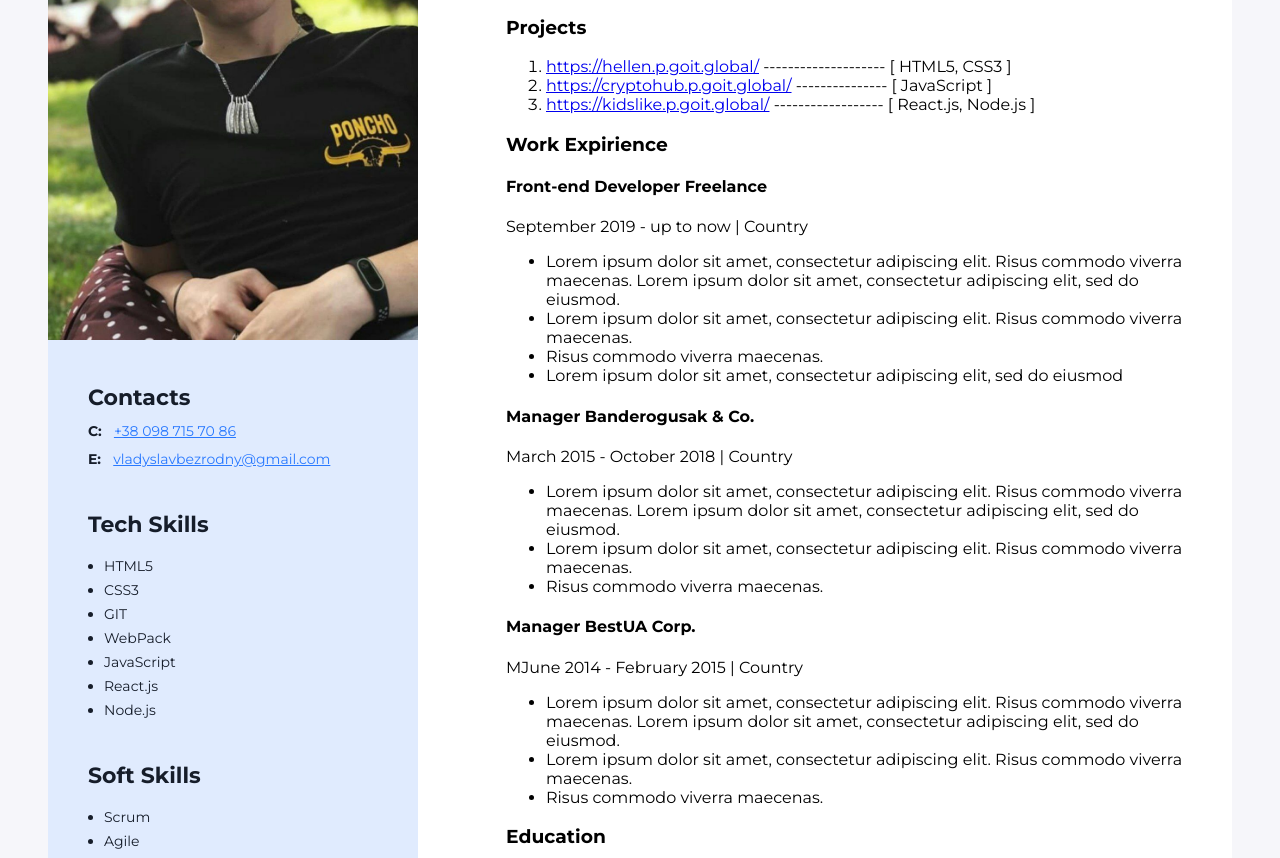
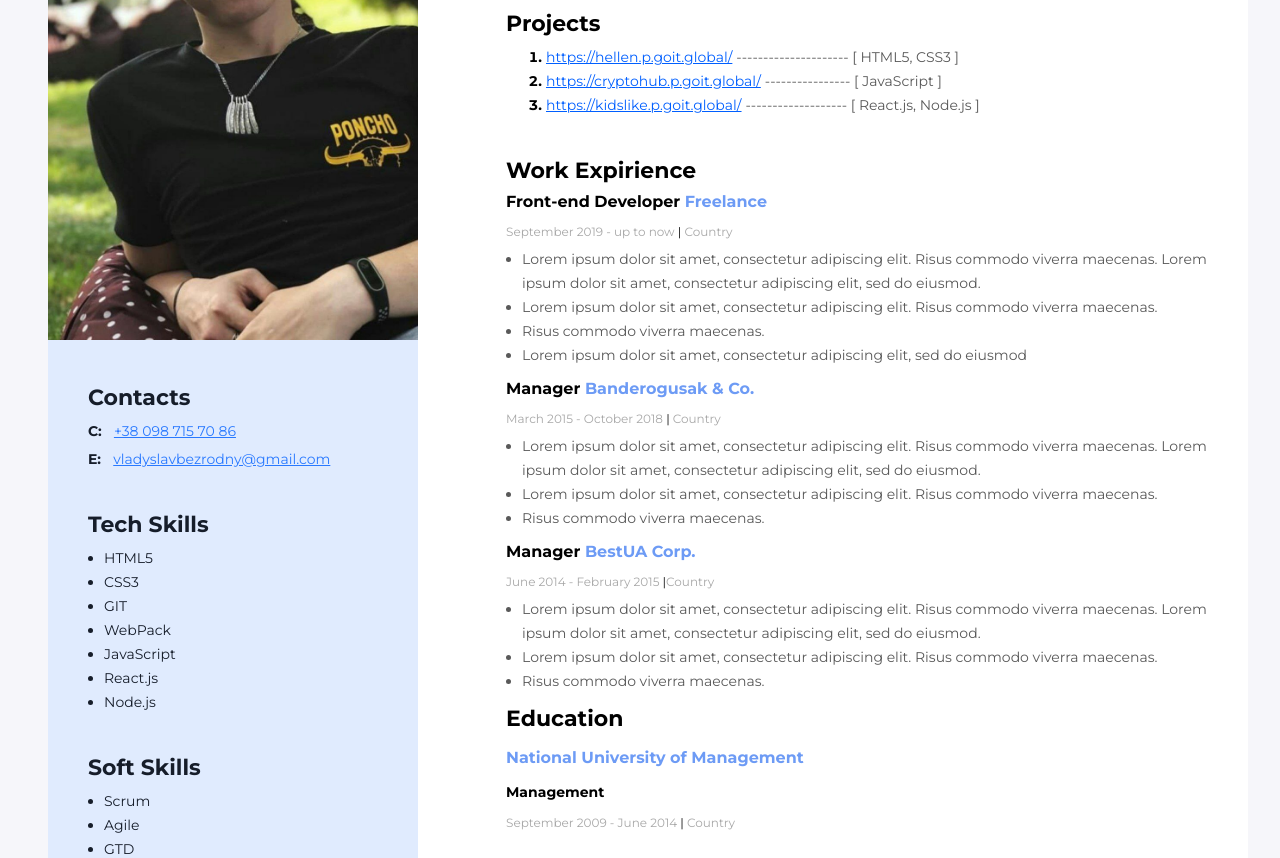
Before and after one commit to OrsoOrs/marathon_Go_It, a plain HTML site: page resume_project/index.html in a window 1280 px wide. Shown: the part 300-1158 px from the top of the page. Drawn offline with Linux system fonts and the light colour scheme.

Commit message:
Homework 5

```diff
--- a/resume_project/css/styles.css
+++ b/resume_project/css/styles.css
@@ -1,13 +1,21 @@
 body {
   padding: 40px 40px 40px 40px;
-    background: #F6F6FA;
-    font-family: 'Montserrat', sans-serif;
+  background: #f6f6fa;
+  font-family: "Montserrat", sans-serif;
+}
+
+ul,
+ol {
+  margin-top: 0;
+  margin-bottom: 0;
 }
 
 .wrapper {
   background: #ffffff;
   display: flex;
   flex-direction: row-reverse;
+  width: 1200px;
+  margin: 0 auto;
 }
 
 /* Main Content */
@@ -23,7 +31,7 @@ body {
 /* Sidebar */
 
 .sidebar {
-    background: #E0EBFE;
+  background: #e0ebfe;
   padding-top: 40px;
   padding-bottom: 40px;
   box-sizing: border-box;
@@ -37,7 +45,7 @@ body {
 /* Contacts */
 
 .contacts-title {
-    color: #161D2A;
+  color: #161d2a;
   font-size: 22px;
   font-style: normal;
   font-weight: 700;
@@ -46,15 +54,15 @@ body {
   margin-bottom: 8px;
 }
 .contacts-type {
-    color: #161D2A;
+  color: #161d2a;
   font-size: 14px;
   font-weight: 700;
   line-height: 24px;
-    margin-right: 8px
+  margin-right: 8px;
 }
 
-.contacts-link{
-    color: #2979FF;
+.contacts-link {
+  color: #2979ff;
   font-size: 14px;
   font-style: normal;
   font-weight: 400;
@@ -67,7 +75,7 @@ body {
   margin-bottom: 4px;
 }
 
-.contacts-container{
+.contacts-container {
   margin-bottom: 40px;
 }
 
@@ -78,7 +86,7 @@ body {
 }
 
 .skills-title {
-    color: #161D2A;
+  color: #161d2a;
   font-size: 22px;
   font-weight: 700;
   line-height: normal;
@@ -91,8 +99,176 @@ body {
 }
 
 .skills-list-item {
-    color: #161D2A;
+  color: #161d2a;
   font-size: 14px;
   font-weight: 400;
   line-height: 24px;
 }
+
+/* My Info Styles */
+
+.my-profession {
+  color: #000;
+  font-size: 14px;
+  font-weight: 700;
+  line-height: 17px;
+  margin-top: 0;
+  margin-bottom: 8px;
+}
+
+.my-name {
+  color: #000;
+  font-size: 45px;
+  font-weight: 700;
+  line-height: 55px;
+  margin-top: 0;
+  margin-bottom: 12px;
+}
+
+.my-descr {
+  color: #595959;
+  font-size: 14px;
+  font-weight: 400;
+  line-height: 24px;
+}
+
+.my-info {
+  margin-bottom: 40px;
+}
+
+/* My Projects */
+
+.my-projects-title {
+  color: #000;
+  font-size: 22px;
+  font-weight: 700;
+  line-height: 27px;
+  margin-top: 0;
+  margin-bottom: 8px;
+}
+
+.my-project-item {
+  color: #000;
+  font-size: 14px;
+  font-weight: 700;
+  line-height: 24px;
+}
+
+.my-project-list {
+  padding-left: 16px;
+}
+
+.my-projects-item-link {
+  color: #005fff;
+  font-size: 14px;
+  font-weight: 400;
+  line-height: 24px;
+  text-decoration-line: underline;
+}
+
+.my-project-item-tech {
+  color: #595959;
+  font-size: 14px;
+  font-style: normal;
+  font-weight: 400;
+  line-height: 24px;
+}
+
+.my-projects-container {
+  margin-bottom: 40px;
+}
+
+/* Work experience */
+
+.work-experience {
+  margin-bottom: 40px;
+}
+
+.work-experience-title {
+  color: #000;
+  font-size: 22px;
+  font-weight: 700;
+  line-height: 27px;
+  margin-top: 0;
+  margin-bottom: 8px;
+}
+
+.work-experience-company {
+  color: #000;
+  font-size: 16px;
+  font-weight: 700;
+  line-height: 20px;
+  margin-top: 0;
+  margin-bottom: 12px;
+}
+
+.company-name {
+  color: #6d9bf5;
+  font-size: 16px;
+  font-weight: 700;
+  line-height: 20px;
+  margin-top: 0;
+  margin-bottom: 12px;
+}
+
+.work-experience-period {
+  color: #a8a8a8;
+  font-size: 12px;
+  font-weight: 400;
+  line-height: 15px;
+  margin-bottom: 8px;
+}
+
+.work-experience-period-separator {
+  color: #000;
+}
+
+.work-experience-duties-list {
+  padding-left: 16px;
+}
+
+.work-experience-item {
+  color: #595959;
+  font-size: 14px;
+  font-weight: 400;
+  line-height: 24px;
+}
+
+.work-experience-container {
+  margin-bottom: 12px;
+}
+
+/* Education */
+
+.education-container {
+  margin-bottom: 40px;
+}
+.education-title {
+  color: #000;
+  font-size: 22px;
+  font-weight: 700;
+  line-height: normal;
+  margin-top: 0;
+  margin-bottom: 8px;
+}
+.education-university {
+  color: #6d9bf5;
+  font-size: 16px;
+  font-weight: 700;
+  line-height: normal;
+}
+.education-position {
+  color: #000;
+  font-size: 14px;
+  font-weight: 700;
+  line-height: normal;
+}
+.education-period {
+  color: #a8a8a8;
+  font-size: 12px;
+  font-weight: 400;
+  line-height: normal;
+}
+.education-period-separator {
+  color: #000;
+}
--- a/resume_project/index.html
+++ b/resume_project/index.html
@@ -17,91 +17,97 @@
         <!-- Main content -->
         <div class="main-content">
             <!-- My info -->
-            <div>
-                <h2>Front-End Developer</h2>
+            <div class="my-info">
+                <h2 class="my-profession">Front-End Developer</h2>
 
-                <h1>Vlad Bezrodnii</h1>
+                <h1 class="my-name">Vlad Bezrodnii</h1>
 
-                <p>My name is Vlad Bezrodnii. I am 23 years old. I live in Odessa, Ukraine. Today I starting a new proffession to me - Front-End </p>
+                <p class="my-descr">My name is Vlad Bezrodnii. I am 23 years old. I live in Odessa, Ukraine. Today I starting a new proffession to me - Front-End </p>
             </div>
             <!-- My Projects -->
-            <div>
-                <h3>Projects</h3>
-                <ol>
-                <li class="project-item">
-                        <a href="https://hellen.p.goit.global/" target="_blank">https://hellen.p.goit.global/</a>
-                        --------------------
+            <div class="my-projects-container">
+                <h3 class="my-projects-title">Projects</h3>
+                <ol class="my-projects-list">
+                <li class="my-project-item">
+                    <a class="my-projects-item-link" href="https://hellen.p.goit.global/" target="_blank">https://hellen.p.goit.global/</a>
+                    <span class="my-project-item-tech">
+                        ---------------------
                     [ HTML5, CSS3 ]
+                    </span>
                 </li>
-                <li>
-                        <a href="https://cryptohub.p.goit.global" target="_blank">https://cryptohub.p.goit.global/</a>
-                        ---------------
+                <li class="my-project-item">
+                        <a class="my-projects-item-link" href="https://cryptohub.p.goit.global" target="_blank">https://cryptohub.p.goit.global/</a>
+                        <span class="my-project-item-tech">
+                        ----------------
                     [ JavaScript ]
+                    </span>
                 </li>
-                    <li class="project-item">
-                        <a href="https://kidslike.p.goit.global" target="_blank">https://kidslike.p.goit.global/</a>
-                        ------------------
+                <li class="my-project-item">
+                    <a class="my-projects-item-link" href="https://kidslike.p.goit.global" target="_blank">https://kidslike.p.goit.global/</a>
+                    <span class="my-project-item-tech">
+                        -------------------
                     [ React.js, Node.js ]
+                    </span>
                 </li>
                 </ol>
             </div>
             <!-- Work expirience -->
-            <div>
-                <h3>Work Expirience</h3>
+            <div class="work-experience">
+                <h3 class="work-experience-title">Work Expirience</h3>
                 <!-- Company 1 -->
-                <div>
-                    <h4>Front-end Developer Freelance</h4>
-                    <p>September 2019 - up to now | Country</p>
+                <div class="work-experience-container">
+                    <h4 class="work-experience-company">Front-end Developer <span class="company-name">Freelance</span></h4>
+                    <p class="work-experience-period">September 2019 - up to now <span class="work-experience-period-separator">|</span> Country</p>
 
-                    <ul>
-                        <li>Lorem ipsum dolor sit amet, consectetur adipiscing elit.
+                    <ul class="work-experience-duties-list">
+                        <li class="work-experience-item">Lorem ipsum dolor sit amet, consectetur adipiscing elit.
                         Risus commodo viverra maecenas.
                         Lorem ipsum dolor sit amet, consectetur adipiscing elit, sed do eiusmod.</li>
-                        <li>Lorem ipsum dolor sit amet, consectetur adipiscing elit.
+                        <li class="work-experience-item">Lorem ipsum dolor sit amet, consectetur adipiscing elit.
                         Risus commodo viverra maecenas.</li>
-                        <li>
+                        <li class="work-experience-item">
                         Risus commodo viverra maecenas.</li>
-                        <li>Lorem ipsum dolor sit amet, consectetur adipiscing elit, sed do eiusmod</li>
+                        <li class="work-experience-item">Lorem ipsum dolor sit amet, consectetur adipiscing elit, sed do eiusmod</li>
                     </ul>
                 </div>
 
                 <!-- Company 2 -->
-                <div>
-                    <h4>Manager Banderogusak & Co.</h4>
-                    <p>March 2015 - October 2018 | Country</p>
+                <div class="work-experience-container">
+                    <h4 class="work-experience-company">Manager <span class="company-name">Banderogusak & Co.</span></h4>
+                    <p class="work-experience-period">March 2015 - October 2018 <span class="work-experience-period-separator">|</span> Country</p>
 
-                    <ul>
-                        <li>Lorem ipsum dolor sit amet, consectetur adipiscing elit.
+                    <ul class="work-experience-duties-list">
+                        <li class="work-experience-item">Lorem ipsum dolor sit amet, consectetur adipiscing elit.
                             Risus commodo viverra maecenas.
                             Lorem ipsum dolor sit amet, consectetur adipiscing elit, sed do eiusmod.</li>
-                        <li>Lorem ipsum dolor sit amet, consectetur adipiscing elit.
+                        <li class="work-experience-item">Lorem ipsum dolor sit amet, consectetur adipiscing elit.
                             Risus commodo viverra maecenas.</li>
-                        <li>
+                        <li class="work-experience-item">
                             Risus commodo viverra maecenas.</li>
                     </ul>
                 </div>
 
                 <!-- Company 3 -->
-                <div>
-                    <h4>Manager BestUA Corp.</h4>
-                    <p>MJune 2014 - February 2015 | Country</p>
+                <div class="work-experience-container">
+                    <h4 class="work-experience-company">Manager <span class="company-name">BestUA Corp.</span></h4>
+                    <p class="work-experience-period">June 2014 - February 2015 <span class="work-experience-period-separator">|</span>Country</p>
 
-                    <ul>
-                        <li>Lorem ipsum dolor sit amet, consectetur adipiscing elit.
+                    <ul class="work-experience-duties-list">
+                        <li class="work-experience-item">Lorem ipsum dolor sit amet, consectetur adipiscing elit.
                             Risus commodo viverra maecenas.
                             Lorem ipsum dolor sit amet, consectetur adipiscing elit, sed do eiusmod.</li>
-                        <li>Lorem ipsum dolor sit amet, consectetur adipiscing elit.
+                        <li class="work-experience-item">Lorem ipsum dolor sit amet, consectetur adipiscing elit.
                             Risus commodo viverra maecenas.</li>
-                        <li>
+                        <li class="work-experience-item">
                             Risus commodo viverra maecenas.</li>
                     </ul>
                 </div>
                 <!-- Education -->
-                <div>
-                    <h3>Education</h3>
-                    <h4>National University of Management</h4>
-                    <h5>Management</h5>
-                    <p>September 2009 - June 2014 | Country</p>
+                <div class="education-container">
+                    <h3 class="education-title">Education</h3>
+                    <p class="education-university">National University of Management</p>
+                    <p class="education-position">Management</p>
+                    <p class="education-period">September 2009 - June 2014 <span class="education-period-separator">|</span> Country</p>
                 </div>
             </div>
         </div>
@@ -149,4 +155,5 @@
     </div>
     </aside>
 </body>
+
 </html>
```
Also changed, not shown: resume_project/img/Frame 1.png (deleted), resume_project/style.css (deleted). Lines whose indentation alone changed are shown as unchanged.
